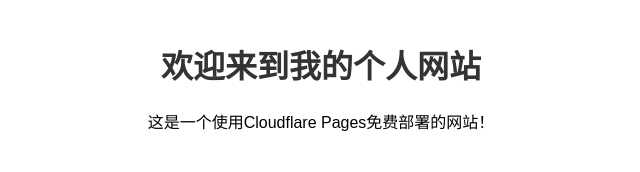
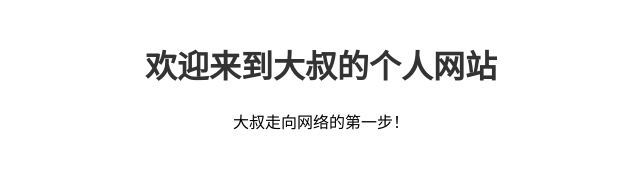
Before and after one commit to timwisood/tim, a plain HTML site: page index.html in a window 1280 px wide. Shown: the whole page, without its empty margins (319-959 px from the left). Drawn offline with Linux system fonts and the light colour scheme.

Commit message:
Update index.html

```diff
--- a/index.html
+++ b/index.html
@@ -1 +1 @@
-<!DOCTYPE html><html lang="zh-CN"><head>    <meta charset="UTF-8">    <title>我的个人网站</title>    <style>        body {            font-family: Arial, sans-serif;            max-width: 800px;            margin: 0 auto;            padding: 20px;            text-align: center;        }        h1 {            color: #333;        }</style></head><body>    <h1>欢迎来到我的个人网站</h1>    <p>这是一个使用Cloudflare Pages免费部署的网站！</p></body></html>
+<!DOCTYPE html><html lang="zh-CN"><head>    <meta charset="UTF-8">    <title>大叔爱媳妇的网站</title>    <style>        body {            font-family: Arial, sans-serif;            max-width: 800px;            margin: 0 auto;            padding: 20px;            text-align: center;        }        h1 {            color: #333;        }</style></head><body>    <h1>欢迎来到大叔的个人网站</h1>    <p>大叔走向网络的第一步！</p></body></html>
```
